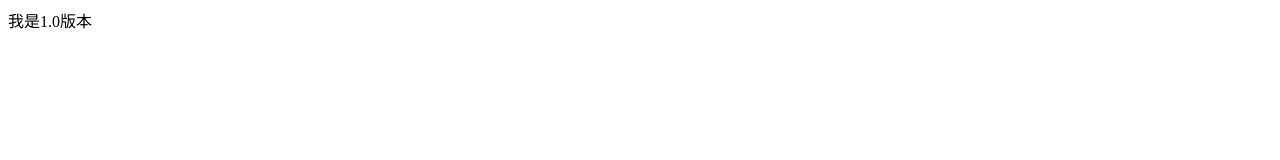
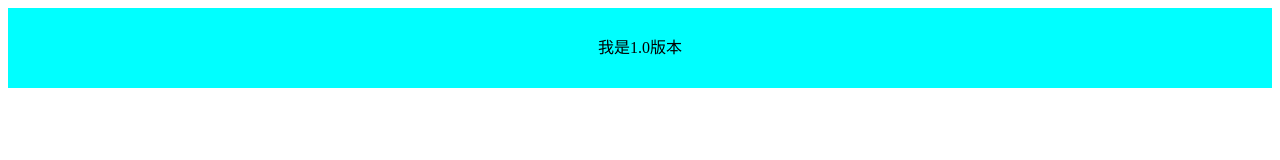
Before and after one commit to luoqua/git_flow, a plain HTML site: page index2.html in a window 1280 px wide. Drawn offline with Linux system fonts and the light colour scheme.

Commit message:
commit message

```diff
--- a/index2.html
+++ b/index2.html
@@ -8,6 +8,16 @@
 <meta name="keywords" content="">
 <link href="" rel="stylesheet">
 </head>
+
+<style type="text/css">
+	div{
+		width: 100%;
+		height: 80px;
+		background: aqua;
+		line-height: 80px;
+		text-align: center;
+	}
+</style>
 <body>
     <div>我是1.0版本</div>
 </body>
```
Also changed, not shown: index.html (+9 -0 lines).
